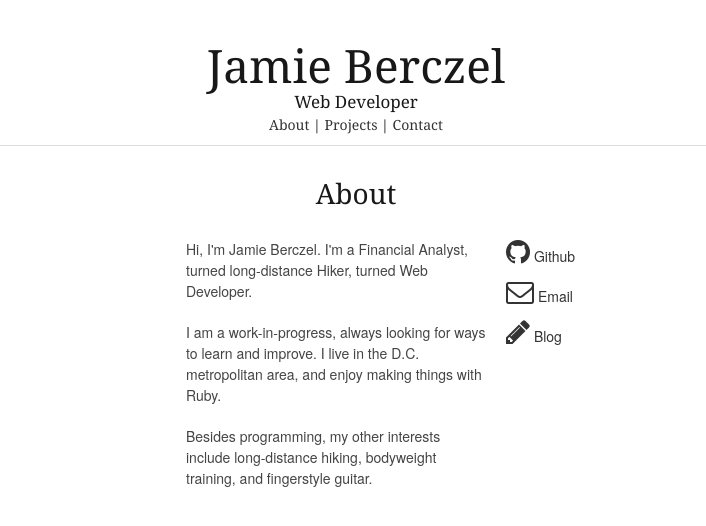
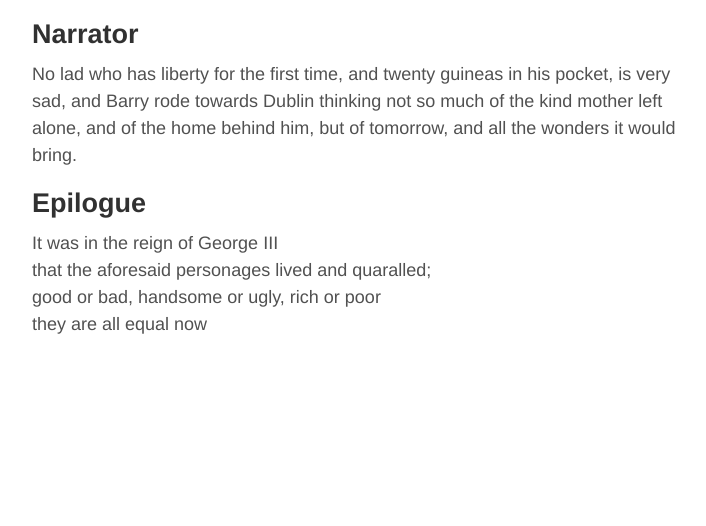
Before and after one commit to Jberczel/jberczel.github.io, a Jekyll site: the page built from index.html, in a window 1280 px wide. Shown: the top 526 px of the page, without its empty margins (284-990 px from the left). Built offline with Jekyll 4.4.1, drawn with Linux system fonts in a browser that asks for light colours; nearby versions of some CDN libraries.

Commit message:
Update index page

```diff
--- /dev/null
+++ b/_layouts/plain.html
@@ -0,0 +1,15 @@
+<!doctype html>
+
+<html lang="en">
+<head>
+  <meta charset="utf-8">
+  <title>Jamie Berczel's Webpage</title>
+  <link rel="stylesheet" href="/public/css/poole.css">
+</head>
+
+<body>
+  <main class="container">
+    {{ content }}
+  </main>
+</body>
+</html>
--- a/index.html
+++ b/index.html
@@ -1,9 +1,19 @@
 ---
-layout: portfolio
+layout: plain
 title: Jamie Berczel
 ---
 
-{% include portfolio/header.html %}
-{% include portfolio/about.html %}
-{% include portfolio/projects.html %}
-{% include portfolio/contact.html %}
+<h2>Narrator</h2>
+
+<p>
+  No lad who has liberty for the first time, and twenty guineas in his pocket, is very sad, and Barry rode towards Dublin thinking not so much of the kind mother left alone, and of the home behind him, but of tomorrow, and all the wonders it would bring.
+</p>
+
+<h2>Epilogue</h2>
+
+<p>
+  It was in the reign of George III</br>
+  that the aforesaid personages lived and quaralled;</br>
+  good or bad, handsome or ugly, rich or poor</br>
+  they are all equal now
+</p>
```
